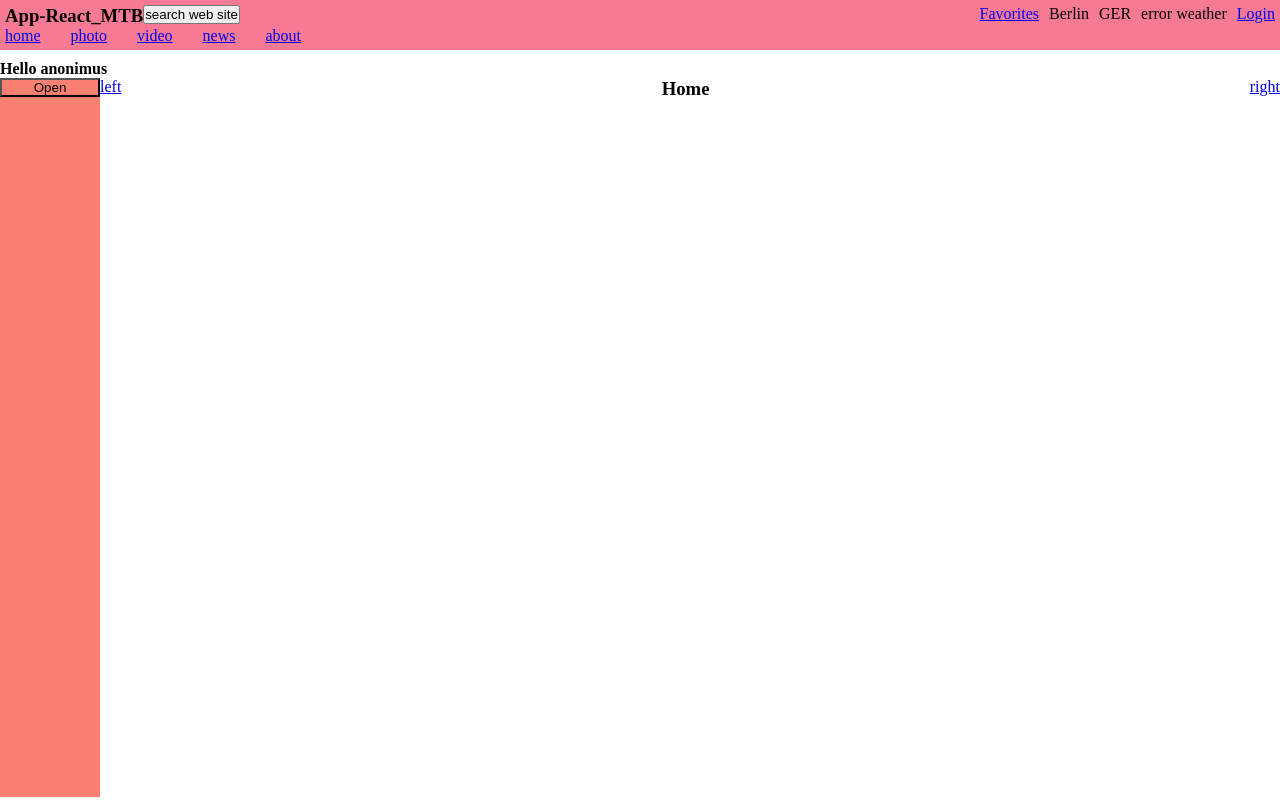
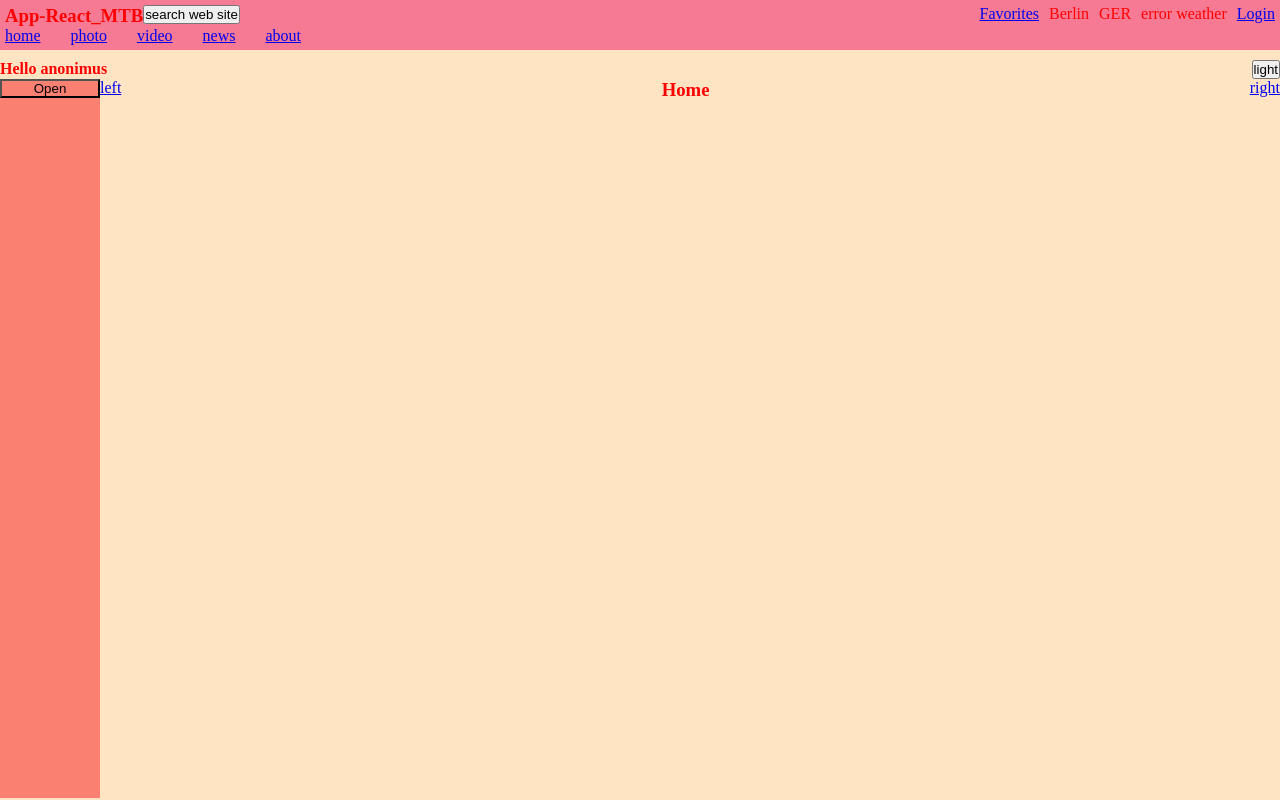
Before and after one commit to Mukhin001/appReactMtb, a React (Create React App) app: page / in a window 1280 px wide. Shown: the top 800 px of the page. Built offline with nearby package versions, Linux system fonts and the light colour scheme; no server answers.

Commit message:
26.08home

```diff
--- a/src/App.js
+++ b/src/App.js
@@ -40,7 +40,7 @@ function App() {
 
     const [searchPhoto, setSearchPhoto] = useState([]);
     const [searchVideo, setSearchVideo] = useState([]);
-
+    const [theme, setTheme] = useState('light');
     const [widthDisplay, setWidthDisplay] = useState(window.innerWidth);
 
     //useEffect(() => {}, [countLink]);
@@ -109,13 +109,18 @@ function App() {
         window.scrollTo({top: 0, left: 0, behavior: "smooth",});
     };
 
+    function setThemeSite(value) {
+        setTheme(value);
+    };
+
   return (
-    <div className="App">
+    <div className={`app ${theme}`}>
        <Router>
             {/* <VideoContext.Provider value={'namePhoto'}> */}
                 <ContextClientWidth.Provider  value={widthDisplay}>
                     <Header userNameLogin={userNameLogin} loginExit={loginExit} linkExit={linkExit} getPhotoFn={getPhotoFn}
                             setSearchPhoto={setSearchPhoto} getVideoFn={getVideoFn}
+                            setThemeSite={setThemeSite}
                     />
                 </ContextClientWidth.Provider>
 
--- a/src/app.css
+++ b/src/app.css
@@ -15,3 +15,20 @@
     right: 10px;
     bottom: 10px;
 }
+
+:root {
+    --backGroundDark: black;
+    --backGroundLight: bisque;
+}
+
+.light {
+    color-scheme: light;
+    background-color: var(--backGroundLight);
+    color: red;
+}
+
+.dark {
+    color-scheme: dark;
+    background-color: var(--backGroundDark);
+    color: darkmagenta;
+}
--- a/src/components/header/Header.jsx
+++ b/src/components/header/Header.jsx
@@ -4,7 +4,7 @@ import st from './style.module.css';
 import { ContextClientWidth } from '../../App';
 import { useContext, useEffect, useRef, useState } from 'react';
 
-const Header = ({userNameLogin, loginExit, linkExit, getPhotoFn, setSearchPhoto, getVideoFn}) => {
+const Header = ({setThemeSite, userNameLogin, loginExit, linkExit, getPhotoFn, setSearchPhoto, getVideoFn}) => {
 
     const [stDisplayActive, setStDisplayActive] = useState('block');
     const [stDisplayActiveBtn, setStDisplayActiveBtn] = useState('none');
@@ -13,6 +13,7 @@ const Header = ({userNameLogin, loginExit, linkExit, getPhotoFn, setSearchPhoto,
     const btnCloseRef = useRef();
 
     const contextClientWidth = useContext(ContextClientWidth);
+    const [btnThemeText, setBtnThemeText] = useState('light');
 
     useEffect(() => {
 
@@ -37,6 +38,16 @@ const Header = ({userNameLogin, loginExit, linkExit, getPhotoFn, setSearchPhoto,
         btnCloseRef.current.style.display = 'none';
     };
 
+    function btnTheme(elem) {
+        if(elem.target.textContent === 'light') {
+            setBtnThemeText('dark');
+            setThemeSite('dark');
+        } else {
+            setBtnThemeText('light');
+            setThemeSite('light');
+        }
+    };
+
     return (
         <header>
 
@@ -49,7 +60,10 @@ const Header = ({userNameLogin, loginExit, linkExit, getPhotoFn, setSearchPhoto,
 
             <button ref={btnOpenRef} style={{display: stDisplayActiveBtn}} onClick={openHeaderMenuMobile}>Open</button>
 
-            <h4>{`Hello ${userNameLogin}`}</h4>
+            <div className={st.greetingTheme}>
+                <h4>{`Hello ${userNameLogin}`}</h4>
+                <button onClick={btnTheme}>{btnThemeText}</button>
+            </div>
 
         </header>
 
--- a/src/components/header/style.module.css
+++ b/src/components/header/style.module.css
@@ -11,6 +11,8 @@ header {
     background-color: rgb(246, 122, 147);
 }
 
-h4 {
+.greetingTheme {
+    display: flex;
+    justify-content: space-between;
     padding-top: 10px;
 }
--- a/src/components/navBarMain/NavBarMain.jsx
+++ b/src/components/navBarMain/NavBarMain.jsx
@@ -9,6 +9,7 @@ const NavBarMain = () => {
 
     const btnOpen = useRef();
     const btnClose = useRef();
+    const ulRef = useRef();
 
     const [styleUlLeft, setStyleUlLeft] = useState('-200%');
     const [styleBtnOpen, setStyleBtnOpen] = useState('');
@@ -38,6 +39,8 @@ const NavBarMain = () => {
     document.body.addEventListener('click', closeNavBarMain);
 
     function ulMouseOver() {
+            ulRef.current.style.display = 'block';
+
             setStyleUlLeft('30px');
             setStyleBtnOpen('none');
             setStyleBtnClose('');
@@ -49,17 +52,21 @@ const NavBarMain = () => {
             setStyleBtnClose('none');
     };
 
+    function clickNavbarMain() {
+        ulRef.current.style.display = 'none';
+    };
+
     return (
         <div className={`${st.NavBarMainWrapper} ${mobile.NavBarMainWrapper}`}>
             <button onClick={navTransitionRight} ref={btnOpen} style={{display: `${styleBtnOpen}`}}>Open</button>
             <button onClick={navTransitionLeft} ref={btnClose} style={{display: `${styleBtnClose}`}}>Close</button>
             <nav onMouseOver={ulMouseOver} onMouseLeave={ulMouseLeave} className={st.NavBarMainNav}>
-                <ul style={{left: `${styleUlLeft}`}}  className={st.NavBarMainUl}>
-                    <li><NavLink to="/">home</NavLink></li>
-                    <li  className={st.navLiPhoto}><NavLink to="/photo">photo</NavLink><NavHomeMain /></li>
-                    <li  className={st.navLiVideo}><NavLink to="/video">video</NavLink><NavVideoMain /></li>
-                    <li><NavLink to="/news">news</NavLink></li>
-                    <li><NavLink to="/about">about</NavLink></li>
+                <ul ref={ulRef} style={{left: `${styleUlLeft}`}}  className={st.NavBarMainUl}>
+                    <li><NavLink to="/" onClick={clickNavbarMain}>home</NavLink></li>
+                    <li  className={st.navLiPhoto}><NavLink to="/photo" onClick={clickNavbarMain}>photo</NavLink><NavHomeMain clickNavbarMain={clickNavbarMain}/></li>
+                    <li  className={st.navLiVideo}><NavLink to="/video" onClick={clickNavbarMain}>video</NavLink><NavVideoMain clickNavbarMain={clickNavbarMain}/></li>
+                    <li><NavLink to="/news" onClick={clickNavbarMain}>news</NavLink></li>
+                    <li><NavLink to="/about" onClick={clickNavbarMain}>about</NavLink></li>
                 </ul>
             </nav>
         </div>
--- a/src/components/navBarMain/navPhotoMain/NavPhotoMain.jsx
+++ b/src/components/navBarMain/navPhotoMain/NavPhotoMain.jsx
@@ -1,15 +1,15 @@
 import { NavLink } from 'react-router-dom';
 import st from '../style.module.css';
 
-const NavPhotoMain = () => {
+const NavPhotoMain = ({clickNavbarMain}) => {
     return (
         <nav className={st.NavPhotoMainNav}>
             <ul>
-                <li><NavLink to="/photo/cap2013">One</NavLink></li>
-                <li><NavLink to="/photo/cap2015">Two</NavLink></li>
-                <li><NavLink to="/photo/IMG-6437">Three</NavLink></li>
-                <li><NavLink to="/photo/IMG_6784">Four</NavLink></li>
-                <li><NavLink to="/photo/scale_1200">Five</NavLink></li>
+                <li><NavLink to="/photo/cap2013" onClick={clickNavbarMain}>One</NavLink></li>
+                <li><NavLink to="/photo/cap2015" onClick={clickNavbarMain}>Two</NavLink></li>
+                <li><NavLink to="/photo/IMG-6437" onClick={clickNavbarMain}>Three</NavLink></li>
+                <li><NavLink to="/photo/IMG_6784" onClick={clickNavbarMain}>Four</NavLink></li>
+                <li><NavLink to="/photo/scale_1200" onClick={clickNavbarMain}>Five</NavLink></li>
             </ul>
         </nav>
      );
--- a/src/components/navBarMain/navVideoMain/NavVideoMain.jsx
+++ b/src/components/navBarMain/navVideoMain/NavVideoMain.jsx
@@ -1,17 +1,17 @@
 import { NavLink } from "react-router-dom";
 import st from '../style.module.css';
 
-const NavVideoMain = () => {
+const NavVideoMain = ({clickNavbarMain}) => {
     return (
         <nav className={st.NavVideoMainNav}>
             <ul>
-                <li><NavLink to="/video/street">Street</NavLink></li>
-                <li><NavLink to="/video/dirt">Dirt</NavLink></li>
-                <li><NavLink to="/video/park">Park</NavLink></li>
-                <li><NavLink to="/video/slopestyle">SlopeStyle</NavLink></li>
+                <li><NavLink to="/video/street" onClick={clickNavbarMain}>Street</NavLink></li>
+                <li><NavLink to="/video/dirt" onClick={clickNavbarMain}>Dirt</NavLink></li>
+                <li><NavLink to="/video/park" onClick={clickNavbarMain}>Park</NavLink></li>
+                <li><NavLink to="/video/slopestyle" onClick={clickNavbarMain}>SlopeStyle</NavLink></li>
             </ul>
         </nav>
      );
-}
+};
 
 export default NavVideoMain;
--- a/src/components/pagesMain/mainPhoto/pagesPhoto/htmlPhoto/HtmlPhoto.jsx
+++ b/src/components/pagesMain/mainPhoto/pagesPhoto/htmlPhoto/HtmlPhoto.jsx
@@ -27,8 +27,9 @@ const HtmlPhoto = ({name, sliderOpacity, closeSlider, addImgArr, imgActive, open
 
             <div style={{ left: `${sliderWrapperLeft}`, opacity: `${sliderOpacity}`}} className={st.sliderWrapper}>
                 <div className={st.sliderContainer}>
-                    <button onClick={slideClickLeft} className={st.btn}>left</button>
+                    <button onClick={slideClickLeft} className={`${st.btnSlide} ${st.btnSlideLeft}`}>left</button>
                     <div ref={slideWrapper} className={st.photoSlide}>
+
                         {
                         addImgArr.map(e => {
 
@@ -42,10 +43,10 @@ const HtmlPhoto = ({name, sliderOpacity, closeSlider, addImgArr, imgActive, open
                                     <img src={e.src} alt={e.src.substring(26)} />
                                 </div>
                         }
-                        )};
+                        )}
 
                     </div>
-                    <button onClick={slideClickRight} className={st.btn}>right</button>
+                    <button onClick={slideClickRight} className={`${st.btnSlide} ${st.btnSlideRight}`}>right</button>
                 </div>
                 <button onClick={closeSlider} className={st.closeSlider}>close</button>
             </div>
--- a/src/components/pagesMain/mainPhoto/pagesPhoto/style.module.css
+++ b/src/components/pagesMain/mainPhoto/pagesPhoto/style.module.css
@@ -1,59 +1,9 @@
 .photosImgLi {
-
     position: relative;
 }
 
 .photosImgLi img {
-
     display: none;
-}
-
-.pagePhotoImg {
-    max-width: 300px;
-}
-
-.pagePhotoImg img {
-    max-width: 100%;
-}
-
-.photoSlide {
-    display: flex;
-    justify-content: center;
-    width: 100%;
-}
-
-.slideImg {
-    display: none;
-}
-
-.slideImg img {
-    width: 100%;
-    height: 100%;
-}
-
-.slideImgActive {
-    display: block;
-    max-width: 1500px;
-    max-height: 500px;
-}
-
- .sliderWrapper {
-    display: flex;
-    flex-direction: column;
-    justify-content: center;
-    align-items: center;
-    position: fixed;
-    top: 0;
-    background: black;
-    height: 100%;
-    width: 100%;
-    transition: all 2s;
-    z-index: 12;
- }
-
-.sliderContainer {
-    display: flex;
-    width: 100%;
 }
 
 .imgName {
@@ -76,7 +26,6 @@
     top: 0;
     left: 0;
     position: absolute;
-
 }
 
 .slideTods {
@@ -96,3 +45,69 @@
     max-width: 100%;
     max-height: 100%;
 }
+
+/* slider */
+
+.sliderContainer {
+    display: flex;
+    justify-content: center;
+    position: relative;
+}
+
+.pagePhotoImg {
+    max-width: 300px;
+}
+
+.pagePhotoImg img {
+    max-width: 100%;
+}
+
+.sliderWrapper {
+    display: flex;
+    flex-direction: column;
+    justify-content: center;
+    align-items: center;
+    position: fixed;
+    top: 0;
+    background: black;
+    height: 100%;
+    width: 100%;
+    transition: all 2s;
+    z-index: 12;
+}
+
+.photoSlide {
+    display: flex;
+    justify-content: center;
+
+}
+
+.btnSlide {
+    position: absolute;
+    z-index: 100;
+}
+
+.btnSlideLeft {
+    left: 0;
+    top: 50%;
+}
+
+.btnSlideRight {
+    right: 0;
+    top: 50%;
+}
+
+.slideImg {
+    display: none;
+}
+
+.slideImg img {
+    width: 100%;
+    height: 100%;
+}
+
+.slideImgActive {
+    display: block;
+    max-width: 1500px;
+    max-height: 500px;
+}
```
Also changed, not shown: src/components/pagesMain/mainPhoto/pagesPhoto/htmlPhoto/style.module.css (added). Lines whose indentation alone changed are shown as unchanged.
